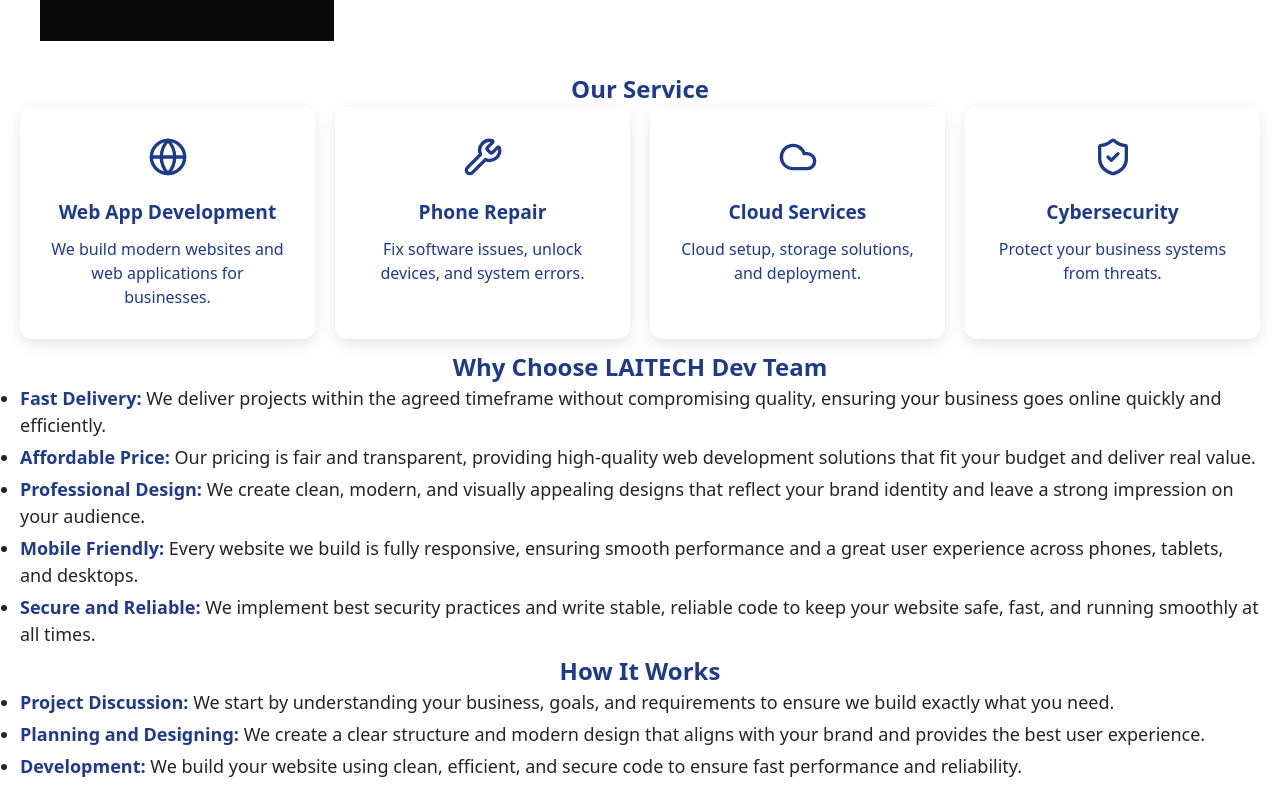
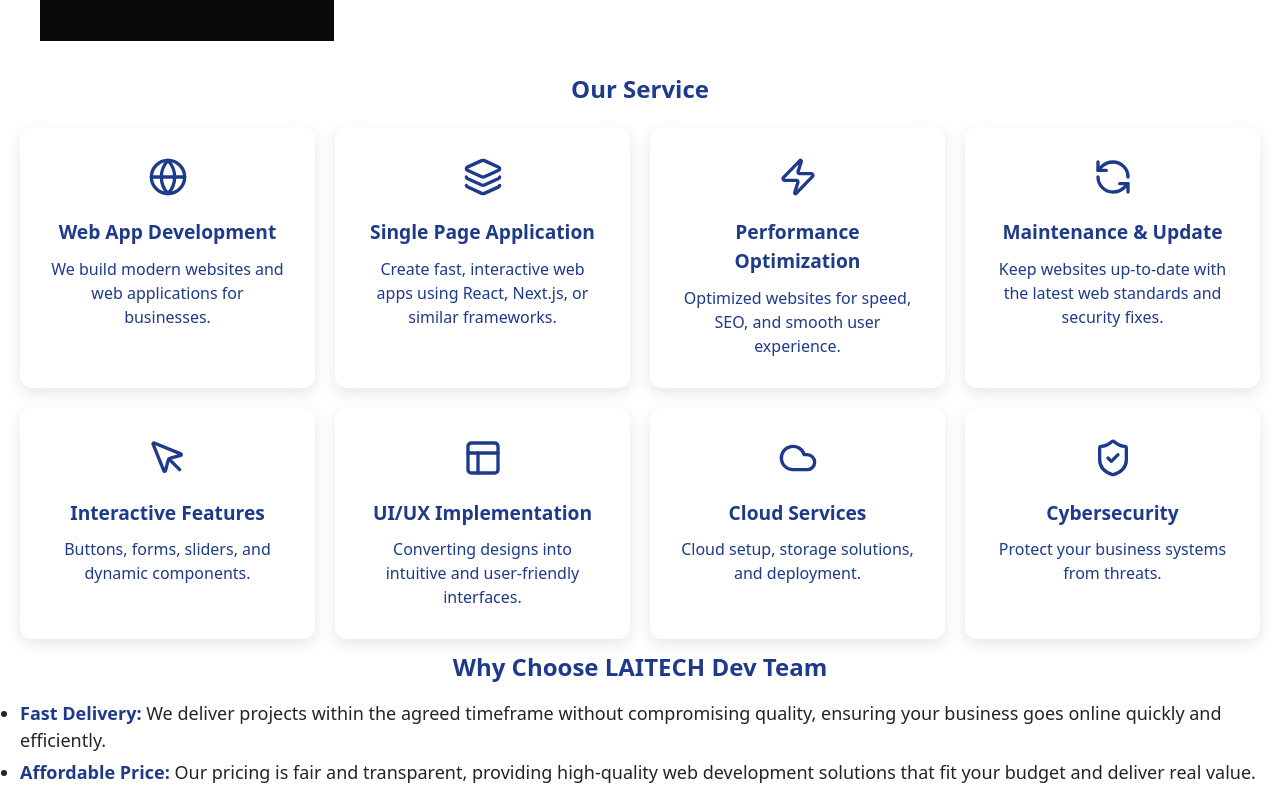
Before and after one commit to Laitech001/laitech-landing-page, a React (Vite) app: page /devteam in a window 1280 px wide. Shown: the part 400-1189 px from the top of the page. Built offline with nearby package versions, Linux system fonts and the light colour scheme.

Commit message:
change the repository name and added more service in dev team page

```diff
--- a/src/devteam/devteam.css
+++ b/src/devteam/devteam.css
@@ -60,6 +60,7 @@
   color: var(--primary-color);
   font-size: 24px;
   text-align: center;
+  margin-bottom: 20px;
 }
 .service-grid {
   display: grid;
@@ -79,6 +80,7 @@
   text-align: center;
   color: var(--primary-color);
   font-size: 24px;
+  margin-bottom: 15px;
 }
 .why-choose-us ul li,
 .how-it-work ul li {
--- a/src/devteam/service.tsx
+++ b/src/devteam/service.tsx
@@ -1,10 +1,14 @@
 import './devteam.css'
 import '../pages/servicesCard'
 import {
-  Wrench,
   Cloud,
   Globe,
   ShieldCheck,
+  Layers,
+  RefreshCcw,
+  Zap,
+  MousePointer,
+  Layout
 } from "lucide-react";
 import ServicesCard from '../pages/servicesCard';
 
@@ -16,9 +20,29 @@
       description: "We build modern websites and web applications for businesses."
     },
     {
-      icon: Wrench,
-      title: "Phone Repair",
-      description: "Fix software issues, unlock devices, and system errors."
+      icon: Layers,
+      title: "Single Page Application",
+      description: "Create fast, interactive web apps using React, Next.js, or similar frameworks."
+    },
+    {
+      icon: Zap,
+      title: "Performance Optimization",
+      description: "Optimized websites for speed, SEO, and smooth user experience."
+    },
+    {
+      icon: RefreshCcw,
+      title: "Maintenance & Update",
+      description: "Keep websites up-to-date with the latest web standards and security fixes."
+    },
+    {
+      icon: MousePointer,
+      title: "Interactive Features",
+      description: "Buttons, forms, sliders, and dynamic components."
+    },
+    {
+      icon: Layout,
+      title: "UI/UX Implementation",
+      description: "Converting designs into intuitive and user-friendly interfaces."
     },
     {
       icon: Cloud,
```
